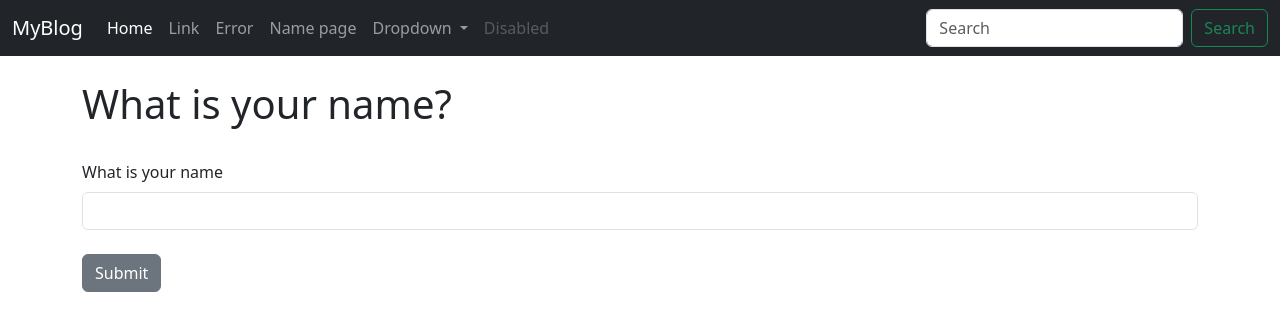
After one commit to iloabachie/myblog, a Flask app: page /name in a window 1280 px wide. The commit adds this page. Shown: the top 331 px of the page. Run offline with Flask 3, Linux system fonts and the light colour scheme; some libraries are stand-ins or nearby versions.

Commit message:
add forms -wtf

```diff
--- a/app.py
+++ b/app.py
@@ -1,10 +1,26 @@
+from os import getenv
 from flask import Flask, render_template
-from os import getenv
-
-
+from secrets import token_urlsafe
+# from flask_bootstrap import Bootstrap5
+from flask_wtf import CSRFProtect, FlaskForm
+from wtforms import StringField, SubmitField
+from wtforms.validators import DataRequired
 
 # Create a Flask Instance
 app = Flask(__name__)
+
+foo = token_urlsafe(16)
+app.secret_key = foo
+
+# bootstrap = Bootstrap5(app)
+csrf = CSRFProtect(app)
+
+# app.config['SECRET_KEY'] = foo
+class NamerForm(FlaskForm):
+    name = StringField('What is your name', validators=[DataRequired()])
+    submit = SubmitField('Submit')
+
+
 
 @app.errorhandler(404)
 def page_not_found(e):
@@ -24,6 +40,24 @@ def index():
 def user(name):
     return render_template('user.html', name=name)
 
+@app.route('/name', methods=['GET', 'POST'])
+def name():
+    name = None
+    form = NamerForm()
+    if form.validate_on_submit():
+        name = form.name.data
+        form.name.data = ''
+    return render_template('name.html', name=name, form=form)
+
+
+
+
+
+
+
+
+
+
 
 if __name__ == "__main__":
     if getenv('FLASK_ENV') == 'development':
--- /dev/null
+++ b/templates/name.html
@@ -0,0 +1,19 @@
+{% extends 'base.html' %}
+
+{% block content %}
+
+
+    {% if name %}
+        <h1>Hello {{ name }}</h1>
+    {% else %}
+        <h1>What is your name?</h1>
+        <br/>
+        <form method="POST">
+            {{ form.hidden_tag() }}
+            {{ form.name.label(class="form-label") }}
+            {{ form.name(class="form-control") }}
+            <br/>
+            {{ form.submit(class="btn btn-secondary") }}
+    {% endif %}
+
+{% endblock %}
--- a/templates/navbar.html
+++ b/templates/navbar.html
@@ -1,6 +1,6 @@
 <nav class="navbar navbar-expand-lg navbar-dark bg-dark">
     <div class="container-fluid">
-      <a class="navbar-brand" href="#">Navbar</a>
+        <a class="navbar-brand" href="#">MyBlog</a>
         <button class="navbar-toggler" type="button" data-bs-toggle="collapse" data-bs-target="#navbarSupportedContent" aria-controls="navbarSupportedContent" aria-expanded="false" aria-label="Toggle navigation">
             <span class="navbar-toggler-icon"></span>
         </button>
@@ -16,7 +16,7 @@
                 <a class="nav-link" href="http://localhost:5000/usffer/ezue">Error</a>
             </li>
             <li class="nav-item">
-            <a class="nav-link" href="https://leetcode.com/iloabachie/">Leet</a>
+                <a class="nav-link" href="{{ url_for('name') }}">Name page</a>
             </li>
             <li class="nav-item dropdown">
                 <a class="nav-link dropdown-toggle" href="#" role="button" data-bs-toggle="dropdown" aria-expanded="false">
```
Lines whose indentation alone changed are shown as unchanged.
